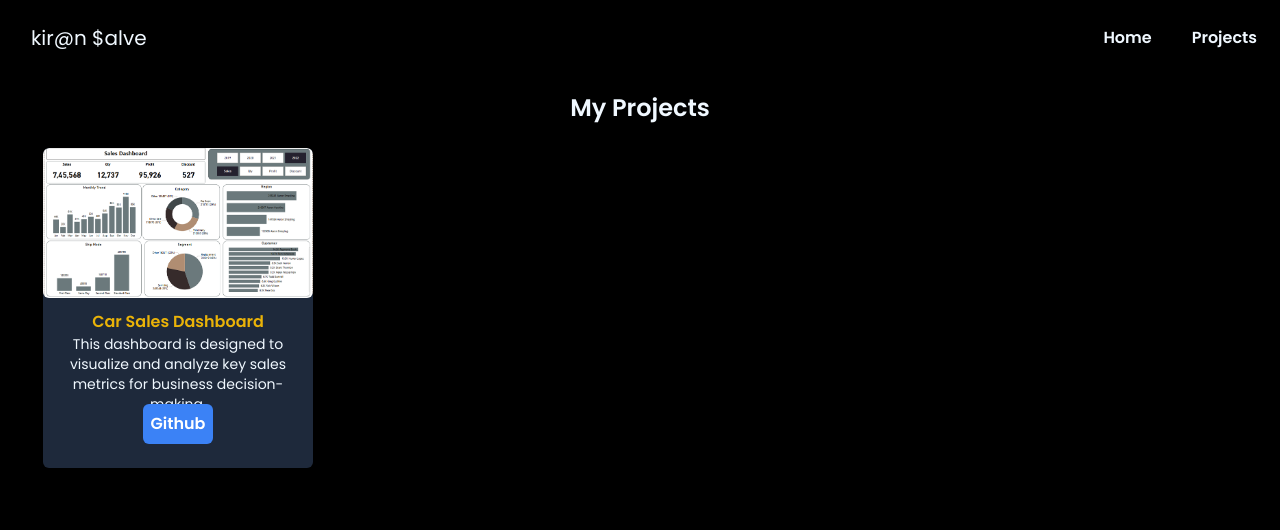
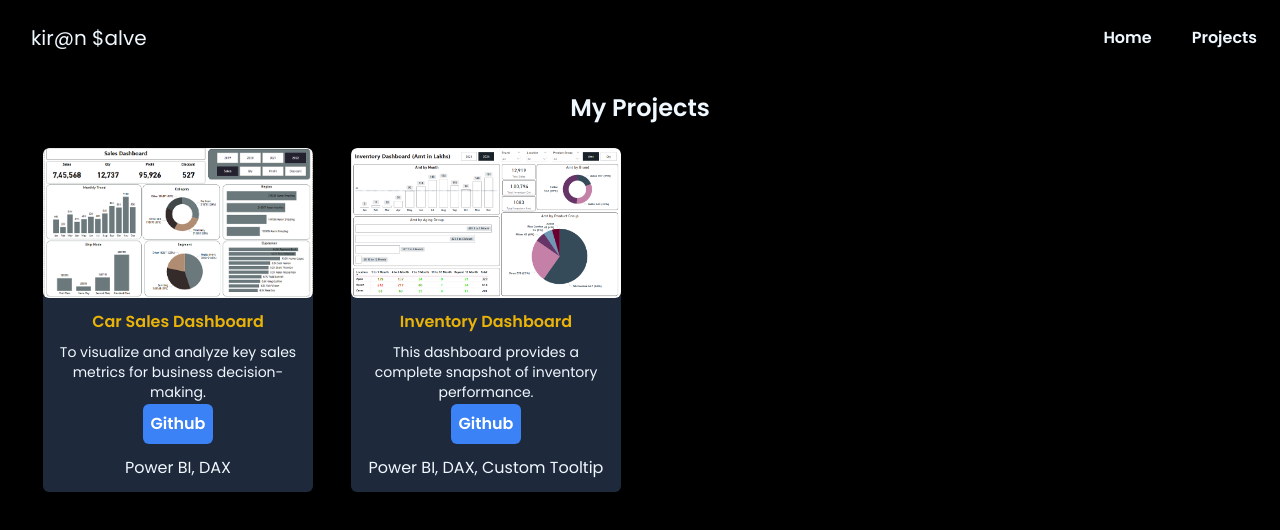
Before and after one commit to kiransalve/kiran-salve-portfolio, a Next.js app: page /projects in a window 1280 px wide. Shown: the top 530 px of the page. Built offline with nearby package versions, Linux system fonts and the light colour scheme.

Commit message:
Inventory Dashboard added

```diff
--- a/app/projects/page.tsx
+++ b/app/projects/page.tsx
@@ -10,7 +10,8 @@ const Projects = () => {
       <div className="text-center text-2xl font-bold mb-6">My Projects</div>
 
       <div className="grid grid-cols-1 sm:grid-cols-2 md:grid-cols-4 gap-6 justify-center items-center w-full">
-        {projectData.map(({ githubLink, subtitle, title, imgUrl }, index) => (
+        {projectData.map(
+          ({ githubLink, subtitle, title, imgUrl, skill }, index) => (
             <div
               className="relative rounded-md cursor-pointer overflow-hidden max-w-[270px] mx-auto bg-slate-800"
               key={index}
@@ -26,7 +27,7 @@ const Projects = () => {
                 <div className="font-semibold text-md text-yellow-500">
                   {title}
                 </div>
-              <div className="flex-grow h-[70px] px-2 text-center text-sm">
+                <div className="flex-grow h-[70px] px-2 py-2 text-center text-sm">
                   {subtitle}
                 </div>
                 <div className="flex gap-3 mb-3">
@@ -39,9 +40,11 @@ const Projects = () => {
                     Github
                   </Link>
                 </div>
+                <div>{skill}</div>
               </div>
             </div>
-        ))}
+          )
+        )}
       </div>
     </div>
   );
--- a/data/projectdata.jsx
+++ b/data/projectdata.jsx
@@ -2,10 +2,19 @@ export const projectData = [
   {
     title: "Car Sales Dashboard",
     subtitle:
-      "This dashboard is designed to visualize and analyze key sales metrics for business decision-making.",
+      "To visualize and analyze key sales metrics for business decision-making.",
     githubLink:
       "https://github.com/kiransalve/Power-BI-Projects/tree/main/1.%20Car%20Sales%20Dashboard",
     imgUrl: "/car_sales.png",
-    skill: "Power BI",
+    skill: "Power BI, DAX",
+  },
+  {
+    title: "Inventory Dashboard",
+    subtitle:
+      "This dashboard provides a complete snapshot of inventory performance.",
+    githubLink:
+      "https://github.com/kiransalve/Power-BI-Projects/tree/main/2.%20Inventory%20Dashboard",
+    imgUrl: "/inv.png",
+    skill: "Power BI, DAX, Custom Tooltip",
   },
 ];
```
Also changed, not shown: public/inv.PNG (added). Lines whose indentation alone changed are shown as unchanged.
